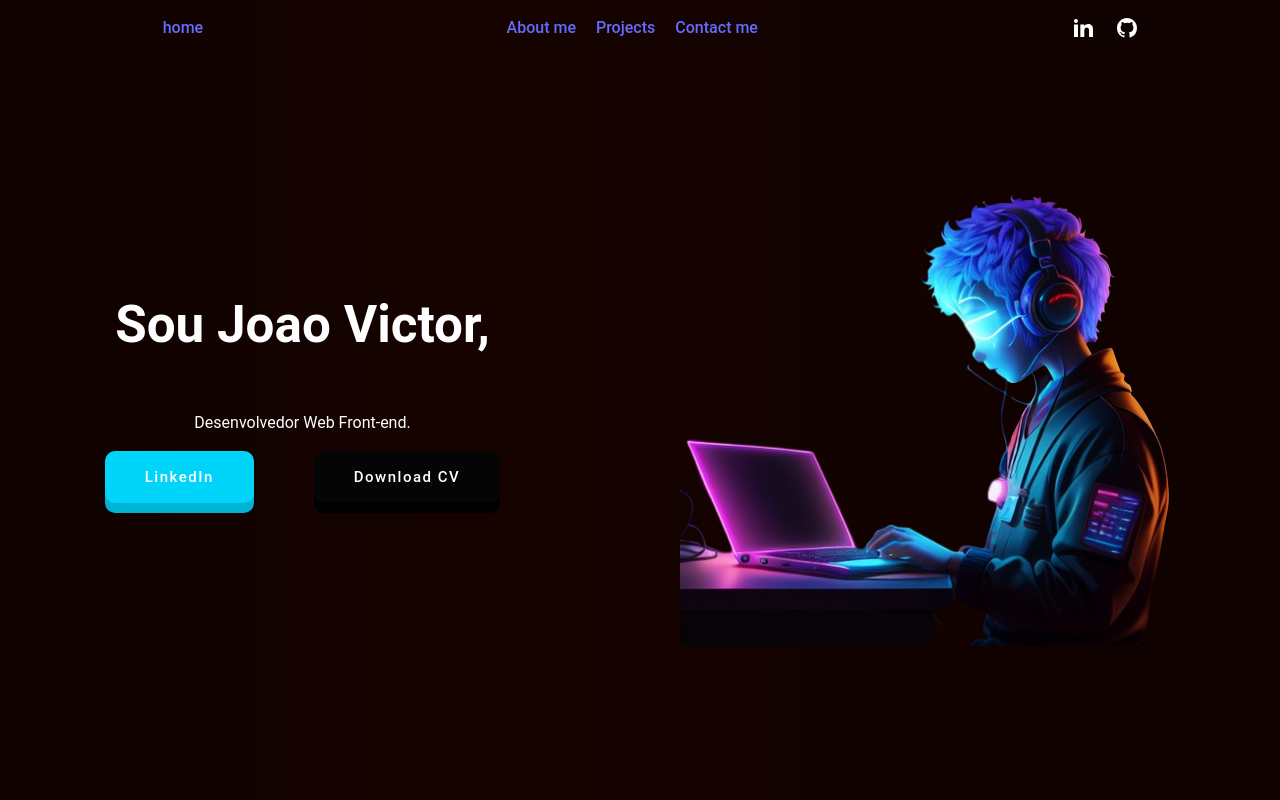
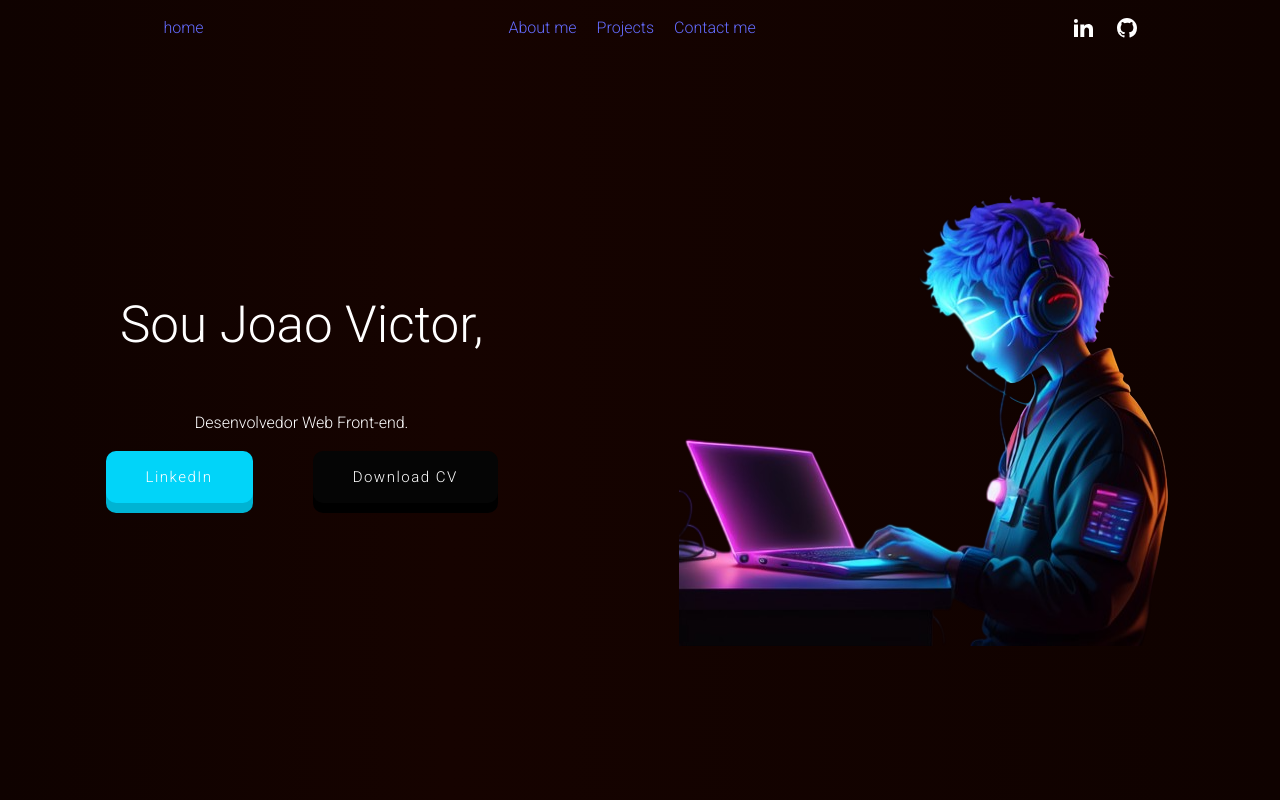
Before and after one commit to joaovictorst/Portfolio, a React (Vite) app: page / in a window 1280 px wide. Shown: the top 800 px of the page. Built offline with nearby package versions, Linux system fonts and the light colour scheme; a web font is replaced by a local one.

Commit message:
Font-family

```diff
--- a/src/App.css
+++ b/src/App.css
@@ -1,6 +1,6 @@
 @import url('https://fonts.googleapis.com/css2?family=Roboto:wght@300&display=swap');
 
-@font-face {
+body {
     font-family: Roboto;
     src: url("Roboto.ttf");
 }
```
